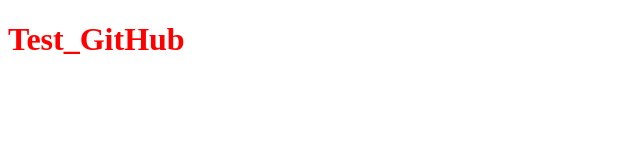
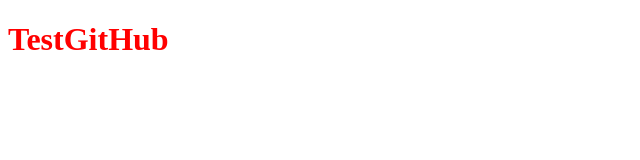
Before and after one commit to SeriousLin/OpenclassroomsProject, a plain HTML site: page index.html in a window 1280 px wide. Shown: the whole page, without its empty margins (0-640 px from the left). Drawn offline with Linux system fonts and the light colour scheme.

Commit message:
Modification du titre H1

```diff
--- a/index.html
+++ b/index.html
@@ -5,6 +5,6 @@
    <link rel="stylesheet" type="text/css" href="styles.css">
 </head>
 <body>
-   <h1>Test_GitHub</h1>
+   <h1>TestGitHub</h1>
 </body>
 </html>
```
